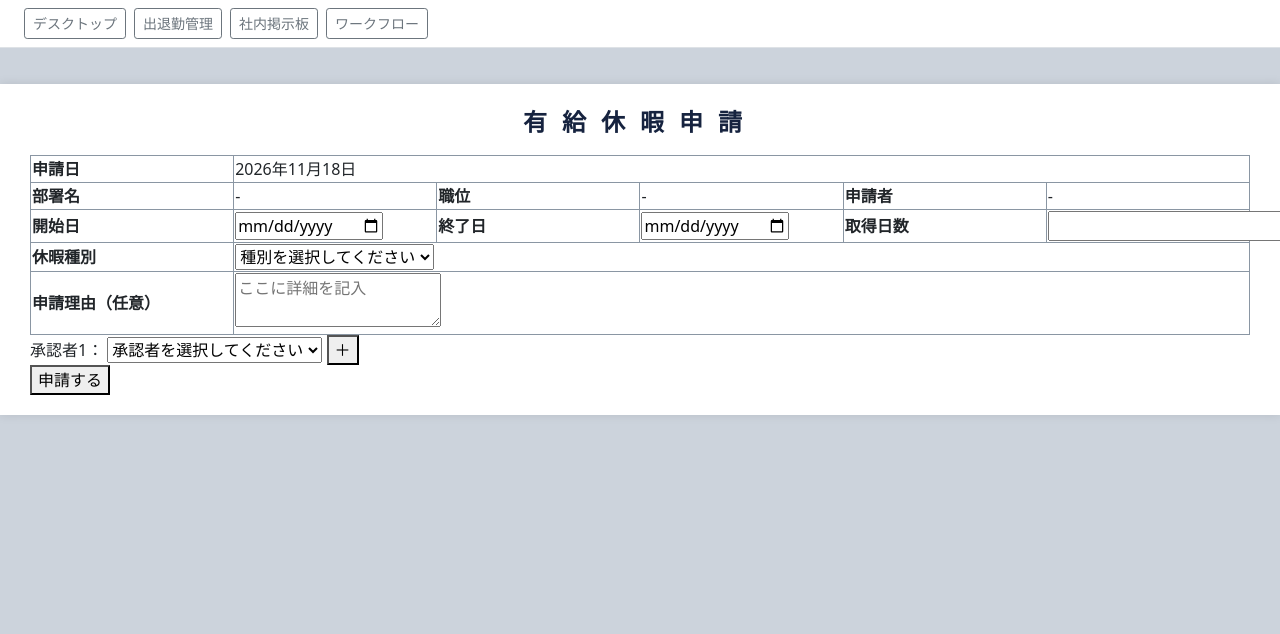
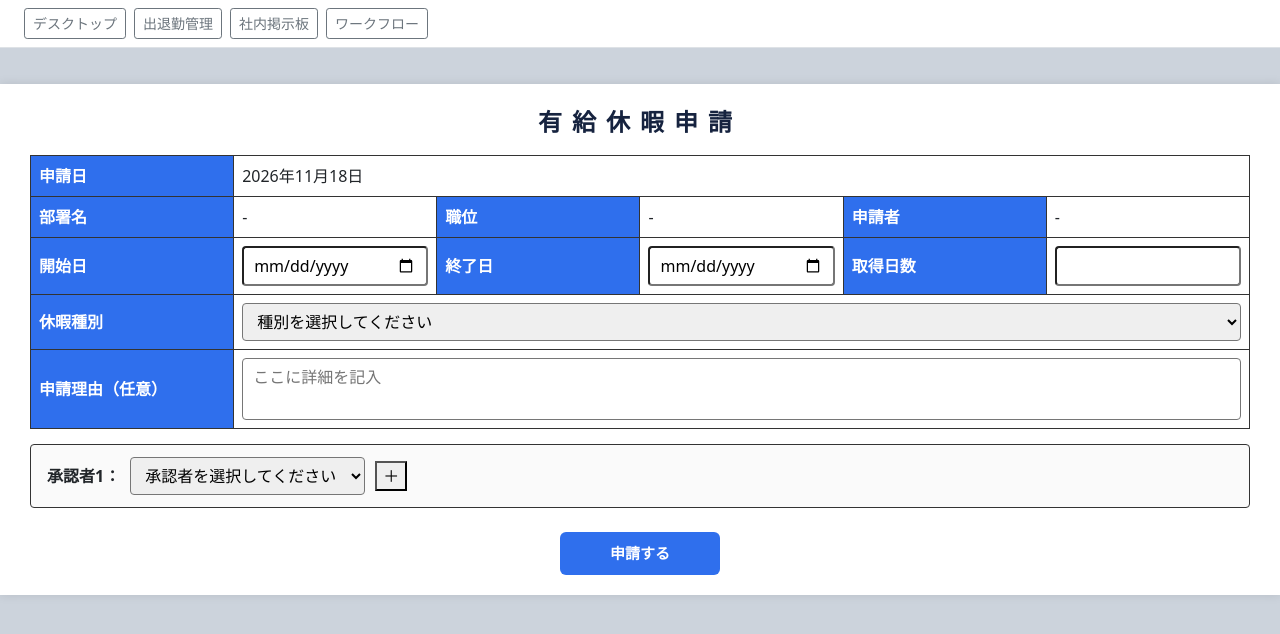
Before and after one commit to groupware-lab/groupware-lab, a PHP site: page /yuukyuu.php in a window 1280 px wide. Shown: the part 80-714 px from the top of the page. Run offline with PHP 8.4, Linux system fonts and the light colour scheme; the visitor is signed in with stand-in values (Sample User, id 1); data that the repository does not hold is empty; a stand-in replaces the project's code that opens the database connection.

Commit message:
11/18 更新

```diff
--- a/common/approver.php
+++ b/common/approver.php
@@ -1,8 +1,12 @@
 <?php
-// -----------共通部品----承認ルートを設定したphp
-// 稟議（課長職以上）
+// --共通部品----承認ルートを設定したphp
+//承認ルートをカスタマイズしたいときはここをいじる
+// 稟議（課長職以上)
+
 const APPROVER_POSITIONS = [
-  'ringi' =>['課長', '部長', '副社長', '社長']
+  'ringi' =>['課長', '部長', '副社長', '社長'],
+  'yuukyuu' => ['課長', '部長', '副社長', '社長'],
+  'bihin' => ['課長', '部長', '副社長', '社長']
 ];
 
 function canApprove(?string $position, string $type): bool {
--- a/home/main.php
+++ b/home/main.php
@@ -114,7 +114,7 @@ $isApprover = canApprove($loginUser['position'] ?? null, 'ringi');
                         <h2 class="h6 fw-bold mb-0">ワークフロー</h2>
                         <a href="../workflow/workflow_main.php" class="btn btn-sm btn-link text-decoration-none p-0">ワークフローへ &raquo;</a>
                     </div>
-                    <!-- 件数は仮表示---のちほどphpでＤＢから取得する -->
+
                     <div class="list-group list-group-flush border-top border-bottom mb-4">
                         <a href="../workflow/workflow_main.php" class="list-group-item list-group-item-action px-2 py-3 d-flex justify-content-between align-items-center">
                             <span>申請中の稟議</span>
--- a/ringi/ringi_submit.php
+++ b/ringi/ringi_submit.php
@@ -1,7 +1,7 @@
 <?php
   require_once __DIR__ . '/../common/auth_check.php';
 
-  //POST通信以外のアクセス不可（URL直打ち対策）
+  // POST通信以外のアクセス不可(URL直打ち・リンク経由のGETは、一覧画面へ戻す)
   if($_SERVER['REQUEST_METHOD'] !== 'POST') {
     header('Location: ringi.php');
     exit;
--- a/yuukyu/yuukyuu.css
+++ b/yuukyu/yuukyuu.css
@@ -26,7 +26,7 @@ body {
   text-align: center;
   font-weight: bold;
   font-size: 24px;
-  letter-spacing: 15px;
+  letter-spacing: 10px;
   margin-bottom: 15px;
   color: var(--navy);
 }
@@ -39,5 +39,102 @@ table {
 
 /* 格子の線とセル（マス）の設定 */
 th, td {
-  border: 1px solid var(--line-strong);
+  border: 1px solid #333;
+  padding: 8px;
+  vertical-align: middle;
 }
+
+th {
+  background-color: var(--blue);
+  color: #fff;
+  font-weight: bold;
+}
+
+/*有給申請理由のテキストボックス*/
+textarea {
+  width: 100%;
+  resize: none;
+  display: block;
+  min-height: 50px;
+}
+
+/*承認ルートの選択画面*/
+.approver-section {
+  margin-top: 15px;
+  font-weight: bold;
+  flex-direction: column;
+}
+
+.approver-label {
+  white-space: nowrap;
+  flex-shrink: 0;
+}
+
+/*各入力欄のデザイン*/
+input[type="date"],
+input[type="number"],
+select,
+textarea {
+  width: 100%;
+  border-radius: 4px;
+  padding: 6px 10px;
+  box-sizing: border-box;
+}
+
+/*フォーカスしたときに色を青色にする*/
+input[type="date"]:focus,
+input[type="number"]:focus,
+select:focus,
+textarea:focus {
+  border-color: var(--blue);
+  outline: none;
+}
+
+.approver-box {
+  width: 100%;
+  border: 1px solid #333;
+  border-radius: 4px;
+  padding: 12px 16px;
+  background-color: #fafafa;
+  overflow-x: auto;
+}
+
+.approver-block {
+  display: flex;
+  flex-wrap: wrap;
+  gap: 12px 28px;
+}
+
+.approver-row {
+  display: flex;
+  align-items: center;
+  gap: 10px;
+  margin-bottom: 0;
+  flex-shrink: 0;
+}
+
+.submit-row {
+  position: sticky;
+  bottom: 0;
+  text-align: center;
+  margin-top: 24px;
+}
+
+/*申請ボタンのデザイン*/
+.submit-btn {
+  display: inline-block;
+  width: auto;
+  min-width: 160px;
+  padding: 10px 32px;
+  background-color: var(--blue);
+  color: #fff;
+  border: none;
+  border-radius: 6px;
+  font-size: 15px;
+  font-weight: bold;
+  cursor: pointer;
+}
+
+.submit-btn:hover {
+  background-color: var(--blue-dark);
+}
--- a/yuukyu/yuukyuu.php
+++ b/yuukyu/yuukyuu.php
@@ -4,7 +4,8 @@ require_once __DIR__ . '/../common/get_user_info.php';   // $loginUser（部署
 require_once __DIR__ . '/../common/db.php';
 require_once __DIR__ . '/yuukyuu_common.php';
 
-//csrfトークンを生成（フォームに埋め込み、送信時に yuukyuu_submit.php で照合する）
+//1.セキュリティ　CSRF(クロスサイト・リクエスト・フォージェリ)対策
+//csrfトークンを生成
 if (empty($_SESSION['csrf_token'])) {
     $_SESSION['csrf_token'] = bin2hex(random_bytes(32));
 }
@@ -163,7 +164,7 @@ $approverCandidates = $stmt->fetchAll(PDO::FETCH_ASSOC);
             <div class="approver-block" id="approver-list">
               <div class="approver-row">
                 <span class="approver-label">承認者1：</span>
-                <select name="approver_ids[]" class="approver-input approver-select" required>
+                <select name="approver_ids[]" class="   " required>
                   <option value="">承認者を選択してください</option>
                   <?php foreach($approverCandidates as $u):?>
                     <option value="<?= htmlspecialchars($u['id'], ENT_QUOTES, 'UTF-8') ?>">
@@ -186,12 +187,8 @@ $approverCandidates = $stmt->fetchAll(PDO::FETCH_ASSOC);
     <script src="../common/approver.js"></script>
   </body>
 </html>
-<!-- ============================================================
-// ここまでがバックエンド（PHPだけ）です。
-// フロントを作るときは、このファイルの末尾にPHPの閉じタグを書いて、その続きにHTMLを書き足してください。
-// HTMLに出すときは、必ず htmlspecialchars($値, ENT_QUOTES, 'UTF-8') で包みます（ringi.php と同じ書き方）。
-//
-// 【使える変数】
+
+<!-- // 【使える変数】
 //   $loginUser['department'] / ['position'] / ['name']   部署名・職位・申請者（ログイン中の人。自動表示）
 //   $todayText                申請日
 //   $leaveTypes               休暇の種類（4つ）。プルダウンの選択肢として foreach で出す
@@ -213,8 +210,4 @@ $approverCandidates = $stmt->fetchAll(PDO::FETCH_ASSOC);
 //   date     name="end_date"       休暇終了日
 //   number   name="days"           取得日数（0.5日単位。半休は0.5）
 //   textarea name="reason"         申請理由（任意）
-//   select   name="approver_ids[]" 承認者（行ごとに1つ。「＋」「－」で行を増減させる。選んだ順が承認順）
-//
-// 【フロント側で用意するもの】
-//   承認者の行を増減させるJavaScript（「＋」で行を追加、「－」で削除、「承認者1」「承認者2」…の番号の振り直し）
-// ============================================================ -->
+//   select   name="approver_ids[]" 承認者（行ごとに1つ。「＋」「－」で行を増減させる。選んだ順が承認順） -->
--- a/yuukyu/yuukyuu_submit.php
+++ b/yuukyu/yuukyuu_submit.php
@@ -1,5 +1,5 @@
-<?php   //有給休暇申請 送信処理（記入画面のフォームの送信先。入力チェック → DBに保存）
-require_once __DIR__ . '/../common/auth_check.php';
+<?php
+require_once __DIR__ . '/../common/auth_check.php';      //セッションチェック
 require_once __DIR__ . '/yuukyuu_common.php';
 
 // POST通信以外のアクセス不可（URL直打ち対策）
```
Also changed, not shown: keiziban/keiziban_sinsei.php (+0 -21 lines), ringi/approval_action.php (+31 -17 lines), ringi/ringi.css (+26 -20 lines), ringi/ringi.php (+7 -3 lines), ringi/yuukyuu.html (deleted, +0 -162 lines), workflow/workflow(syounin).html (deleted, +0 -88 lines).
